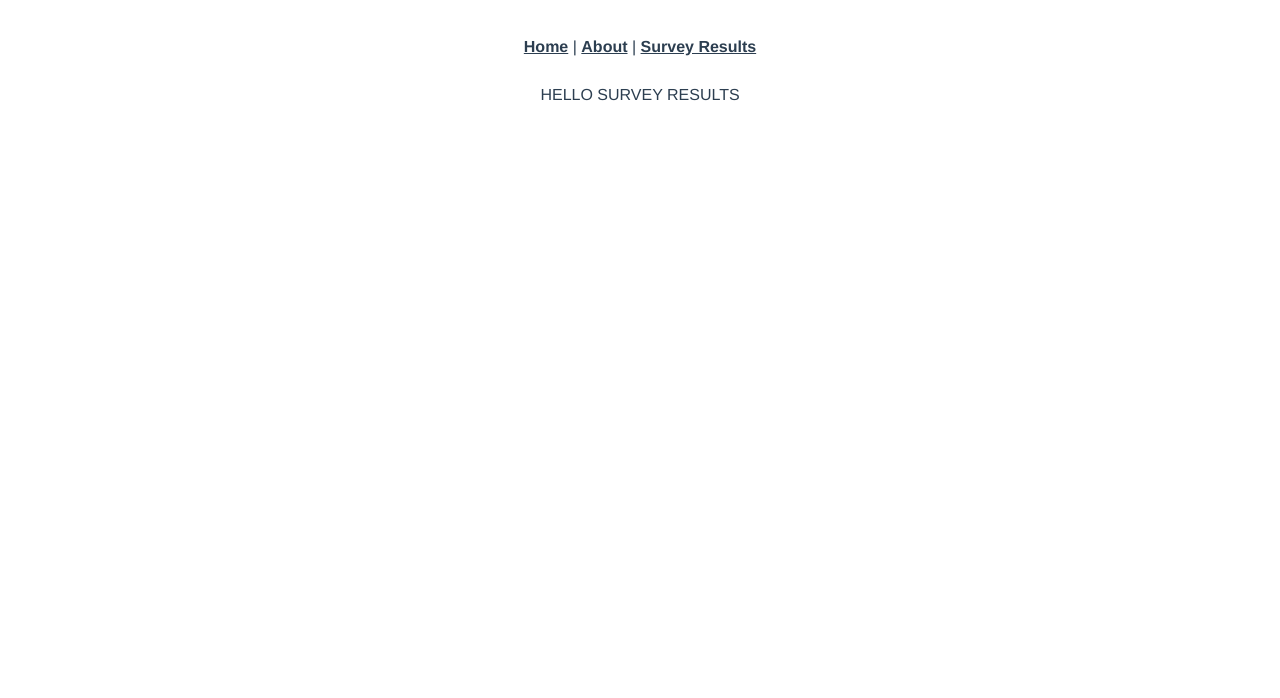
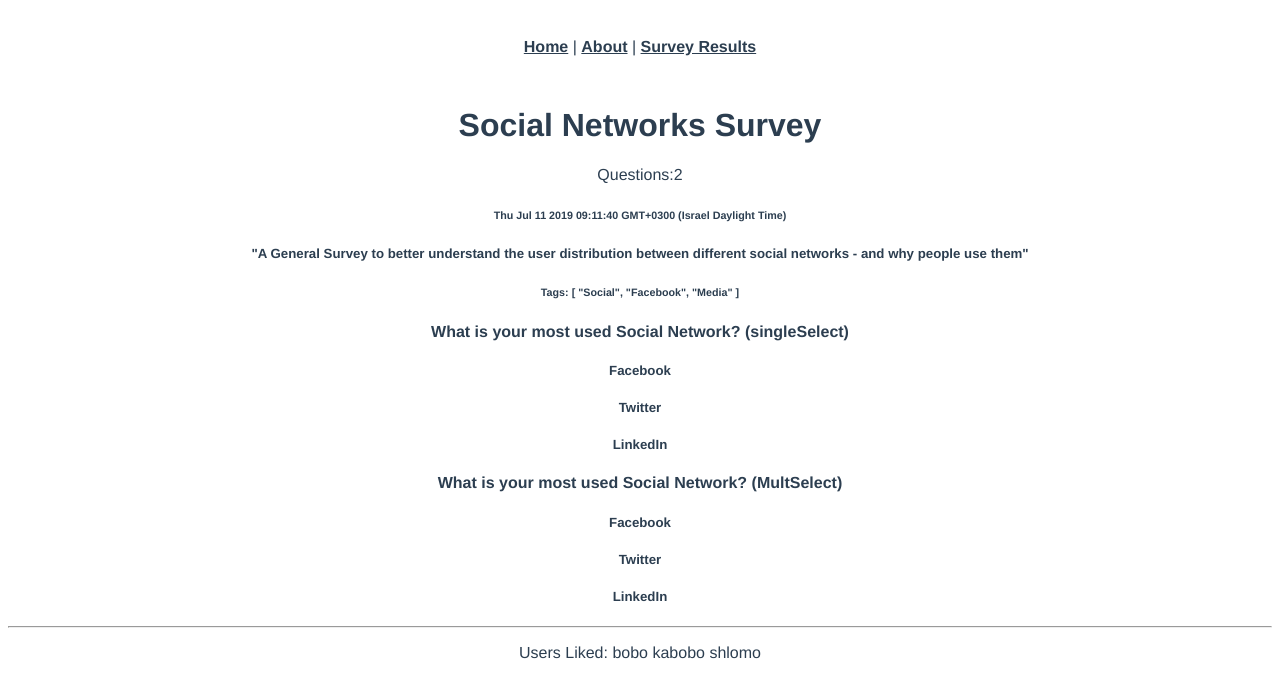
Before and after one commit to tom-dorofeyev/projAskEm, a Vue app in the folder frontend/: page /survey/results/1 in a window 1280 px wide. Shown: the top 698 px of the page. Built offline with nearby package versions, Linux system fonts and the light colour scheme.

Commit message:
basic dumb single survey results

```diff
--- a/frontend/src/views/surveyResults.vue
+++ b/frontend/src/views/surveyResults.vue
@@ -1,15 +1,37 @@
+
 <template>
   <div class="survey-results-page">
-    HELLO SURVEY RESULTS
+    <div class="survey-results-container">
+      <h1>{{survey.name}}</h1>
+      Questions:{{survey.quests.length}}
+      <h6>{{survey.createdAt}}</h6>
+      <h5>"{{survey.description}}"</h5>
+      <h6>Tags: {{survey.tags}}</h6>
+      <h4>{{survey.quests[0].title}} ({{survey.quests[0].type}})</h4>
+      <h5>{{survey.quests[0].opts[0]}}</h5>
+      <h5>{{survey.quests[0].opts[1]}}</h5>
+      <h5>{{survey.quests[0].opts[2]}}</h5>
+      <h4>{{survey.quests[1].title}} ({{survey.quests[1].type}})</h4>
+      <h5>{{survey.quests[1].opts[0]}}</h5>
+      <h5>{{survey.quests[1].opts[1]}}</h5>
+      <h5>{{survey.quests[1].opts[2]}}</h5>
+      <hr />
+      <p>
+        Users Liked:
+        {{survey.userLiked[0].name}}
+        {{survey.userLiked[1].name}}
+        {{survey.userLiked[2].name}}
+      </p>
+    </div>
   </div>
 </template>
 
 <script>
-
-
+import surveyDB from "../data/surveyDB.js";
 export default {
-  components: {
-
-  }
-}
+  data: () => ({
+    survey: surveyDB.surveys[0]
+  }),
+  components: {}
+};
 </script>
```
